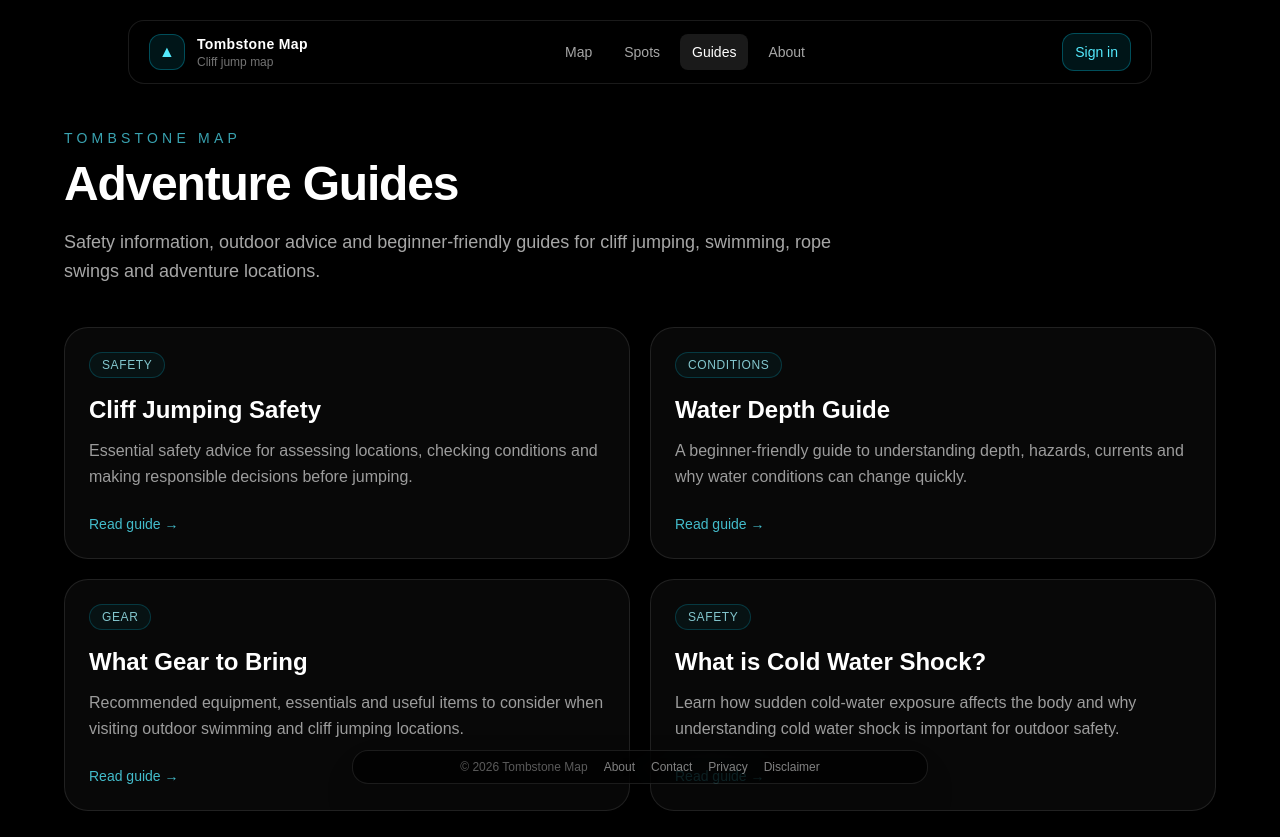
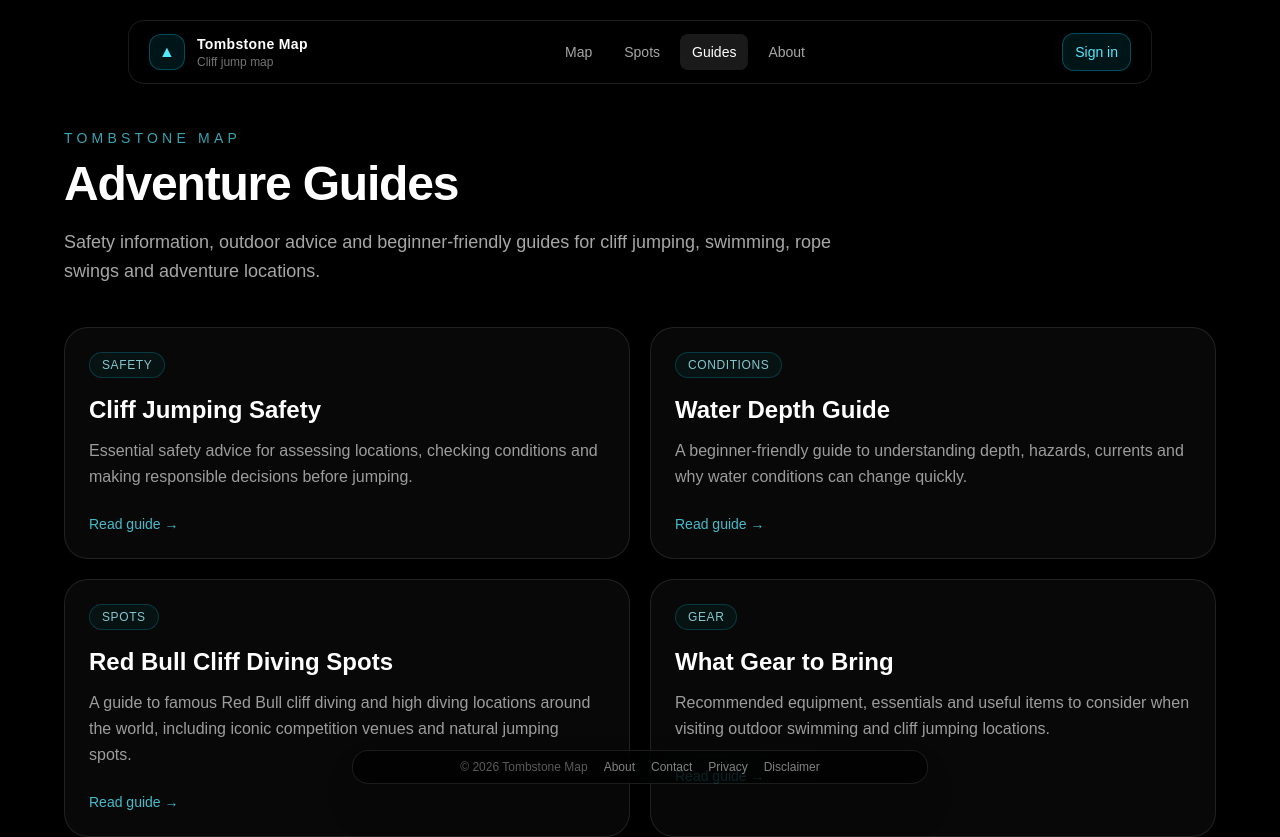
Before and after one commit to dyls-03/tombstonemap-v2, a Next.js app: page /guides in a window 1280 px wide. Shown: the top 837 px of the page. Built offline with nearby package versions, Linux system fonts and the light colour scheme.

Commit message:
#83: Added Red Bull spot page

```diff
--- a/app/guides/page.tsx
+++ b/app/guides/page.tsx
@@ -15,6 +15,13 @@ const guides = [
       "A beginner-friendly guide to understanding depth, hazards, currents and why water conditions can change quickly.",
     href: "/guides/water-depth-guide",
     tag: "Conditions",
+  },
+  {
+    title: "Red Bull Cliff Diving Spots",
+    description:
+      "A guide to famous Red Bull cliff diving and high diving locations around the world, including iconic competition venues and natural jumping spots.",
+    href: "/guides/redbull-cliff-diving-spots",
+    tag: "Spots",
   },
   {
     title: "What Gear to Bring",
```
